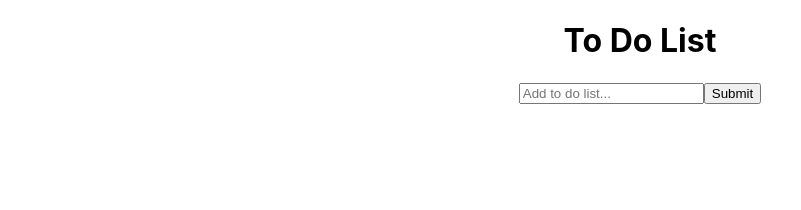
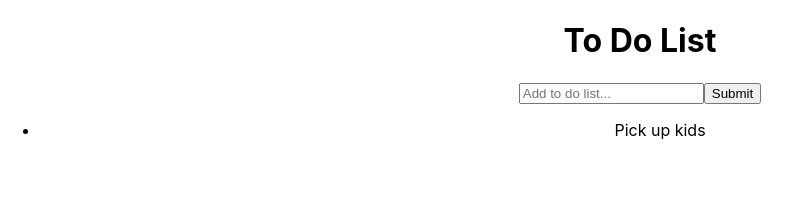
Before and after one commit to jihyekwak/react-todo, a React (Create React App) app: page / in a window 1280 px wide. Shown: the top 210 px of the page, without its empty margins (0-801 px from the left). Built offline with nearby package versions, Linux system fonts and the light colour scheme.

Commit message:
Add feature to show list

```diff
--- a/src/App.js
+++ b/src/App.js
@@ -8,18 +8,27 @@ function Header() {
 }
 
 function Create(props) {
+  const [title, setTitle] = useState('');
+
   return(<div>
     <form onSubmit={(e) => {
       e.preventDefault();
-      const title = e.target.title.value
-      props.onCreate(title)
+      props.onCreate(title);
+      setTitle('')
     }}>
-      <input type="text" name='title' placeholder='Add to do list...'></input>
+      <input type="text" name='title' placeholder='Add to do list...' required value={title} onChange={(e)=> setTitle(e.target.value)}></input>
       <input type="submit"></input>
     </form>
   </div>)
 }
 
+function TodoList(props) {
+  return(
+    <div className='todo-list'>
+      <p>{props.todo.title}</p>
+    </div>
+  )
+}
 function App() {
   const [todos, setTodos] = useState([{id:1, title: 'Pick up kids'}]);
   const [nextId, setNextId] = useState(2);
@@ -34,6 +43,11 @@ function App() {
         setTodos(newTodos);
         setNextId(nextId+1)
       } }></Create>
+
+      <ul>
+        {todos.map(todo => <li key={todo.id}><TodoList  todo={todo}></TodoList></li>)}
+      </ul>
+
     </div>
   );
 }
```
